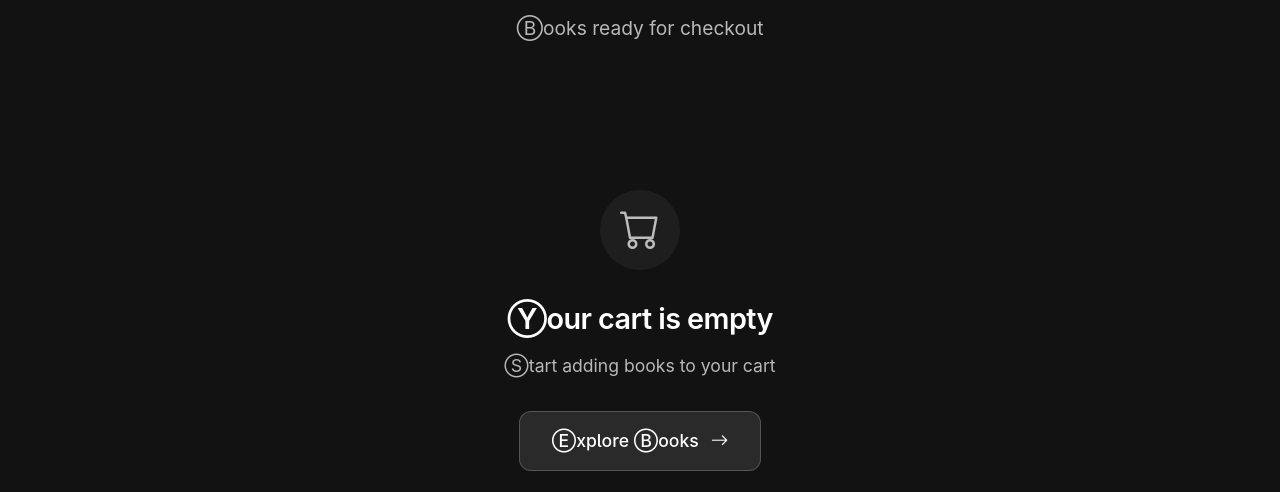
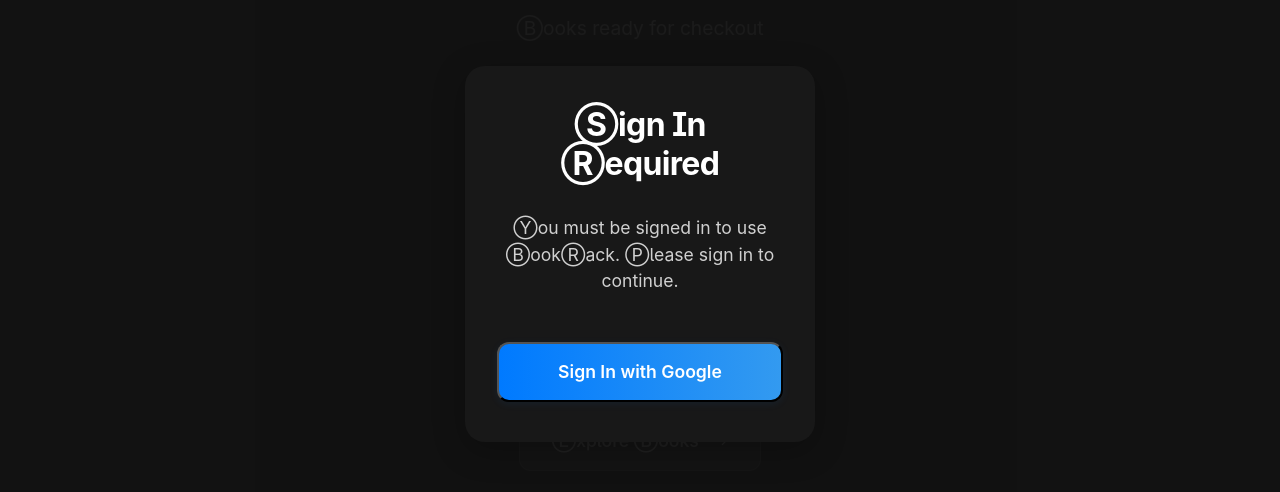
Before and after one commit to Ferriccc/bookrack-frontend, a Vue app: page /cart in a window 1280 px wide. Shown: the part 146-638 px from the top of the page. Built offline with nearby package versions, Linux system fonts and the light colour scheme; no server answers; a web font is replaced by a local one.

Commit message:
sign in required popup

```diff
--- a/src/App.vue
+++ b/src/App.vue
@@ -1,9 +1,23 @@
 <script setup lang="ts">
+import { onMounted, computed } from 'vue'
 import NavBar from '@/components/NavBar.vue'
 import ChatBot from '@/components/ChatBot.vue'
+import SignInRequiredPopup from '@/components/SignInRequiredPopup.vue'
+import { useUserStore } from '@/stores/userStore'
+
+const userStore = useUserStore()
+const isSignedIn = computed(() => userStore.user !== null)
+
+onMounted(() => {
+  userStore.checkAuth()
+})
 </script>
 
 <template>
+  <div>
+    <SignInRequiredPopup v-if="!isSignedIn" />
+    <router-view v-else />
+  </div>
   <NavBar />
   <div class="app-content">
     <router-view />
--- /dev/null
+++ b/src/components/SignInRequiredPopup.vue
@@ -0,0 +1,70 @@
+<template>
+  <div class="signin-popup-overlay">
+    <div class="signin-popup">
+      <h2>Sign In Required</h2>
+      <p>You must be signed in to use BookRack. Please sign in to continue.</p>
+      <button @click="useUserStore().signInWithGoogle()" class="signin-btn">
+        Sign In with Google
+      </button>
+    </div>
+  </div>
+</template>
+
+<script setup lang="ts">
+import { useUserStore } from '@/stores/userStore'
+</script>
+
+<style scoped>
+.signin-popup-overlay {
+  position: fixed;
+  inset: 0;
+  background: rgba(18, 18, 18, 0.95);
+  z-index: 9999;
+  display: flex;
+  align-items: center;
+  justify-content: center;
+}
+
+.signin-popup {
+  background: #181818;
+  border-radius: 20px;
+  box-shadow: 0 8px 32px rgba(0, 0, 0, 0.25);
+  padding: 2.5rem 2rem;
+  max-width: 90vw;
+  width: 350px;
+  text-align: center;
+  color: #fff;
+  display: flex;
+  flex-direction: column;
+  gap: 1.5rem;
+}
+
+.signin-popup h2 {
+  font-size: 2rem;
+  font-weight: 700;
+  margin-bottom: 0.5rem;
+}
+
+.signin-popup p {
+  color: rgba(255, 255, 255, 0.8);
+  font-size: 1.1rem;
+  margin-bottom: 1.5rem;
+}
+
+.signin-btn {
+  display: inline-block;
+  background: linear-gradient(90deg, #007aff, #339af0);
+  color: #fff;
+  padding: 0.9rem 2.2rem;
+  border-radius: 12px;
+  font-size: 1.1rem;
+  font-weight: 600;
+  text-decoration: none;
+  transition: background 0.2s;
+  box-shadow: 0 2px 8px rgba(0, 122, 255, 0.08);
+}
+
+.signin-btn:hover {
+  background: linear-gradient(90deg, #339af0, #007aff);
+}
+</style>
```
Also changed, not shown: src/components/NavBar.vue (+1 -14 lines).
